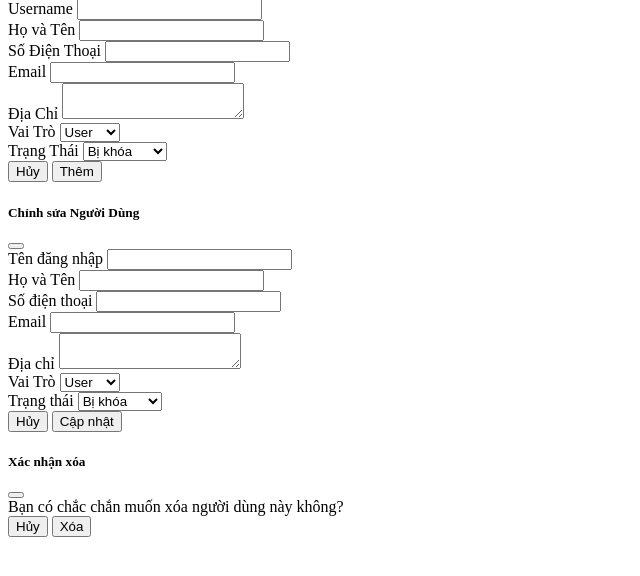
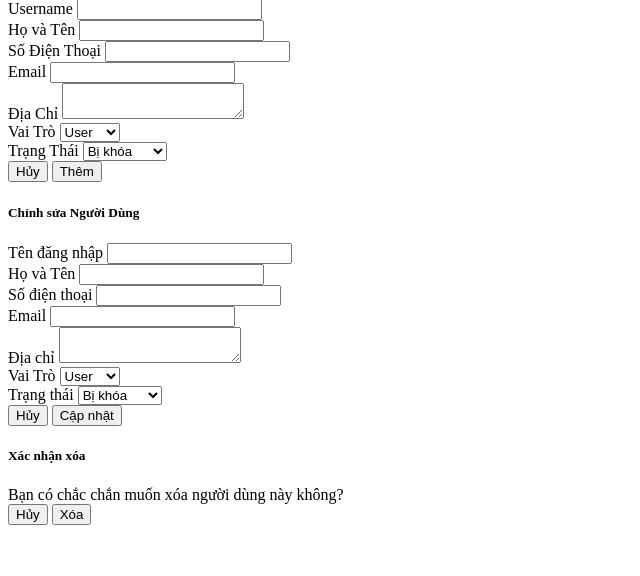
Before and after one commit to piuconal/camera_ai, a PHP site: page /video_feed/admin/member.php in a window 1280 px wide. Shown: the part 145-721 px from the top of the page, without its empty margins (0-640 px from the left). Run offline with PHP 8.4, Linux system fonts and the light colour scheme; data comes from the database, SQL or seed files in the repository.

Commit message:
fix admin

```diff
--- a/admin/member.php
+++ b/admin/member.php
@@ -119,7 +119,6 @@
         <div class="modal-content">
             <div class="modal-header">
                 <h5 class="modal-title" id="editUserModalLabel">Chỉnh sửa Người Dùng</h5>
-                <button type="button" class="btn-close" data-bs-dismiss="modal"></button>
             </div>
             <form id="editUserForm" action="edit_user.php" method="POST">
                 <div class="modal-body">
@@ -176,7 +175,6 @@
         <div class="modal-content">
             <div class="modal-header">
                 <h5 class="modal-title" id="deleteUserModalLabel">Xác nhận xóa</h5>
-                <button type="button" class="btn-close" data-bs-dismiss="modal"></button>
             </div>
             <div class="modal-body">
                 Bạn có chắc chắn muốn xóa người dùng này không?
```
